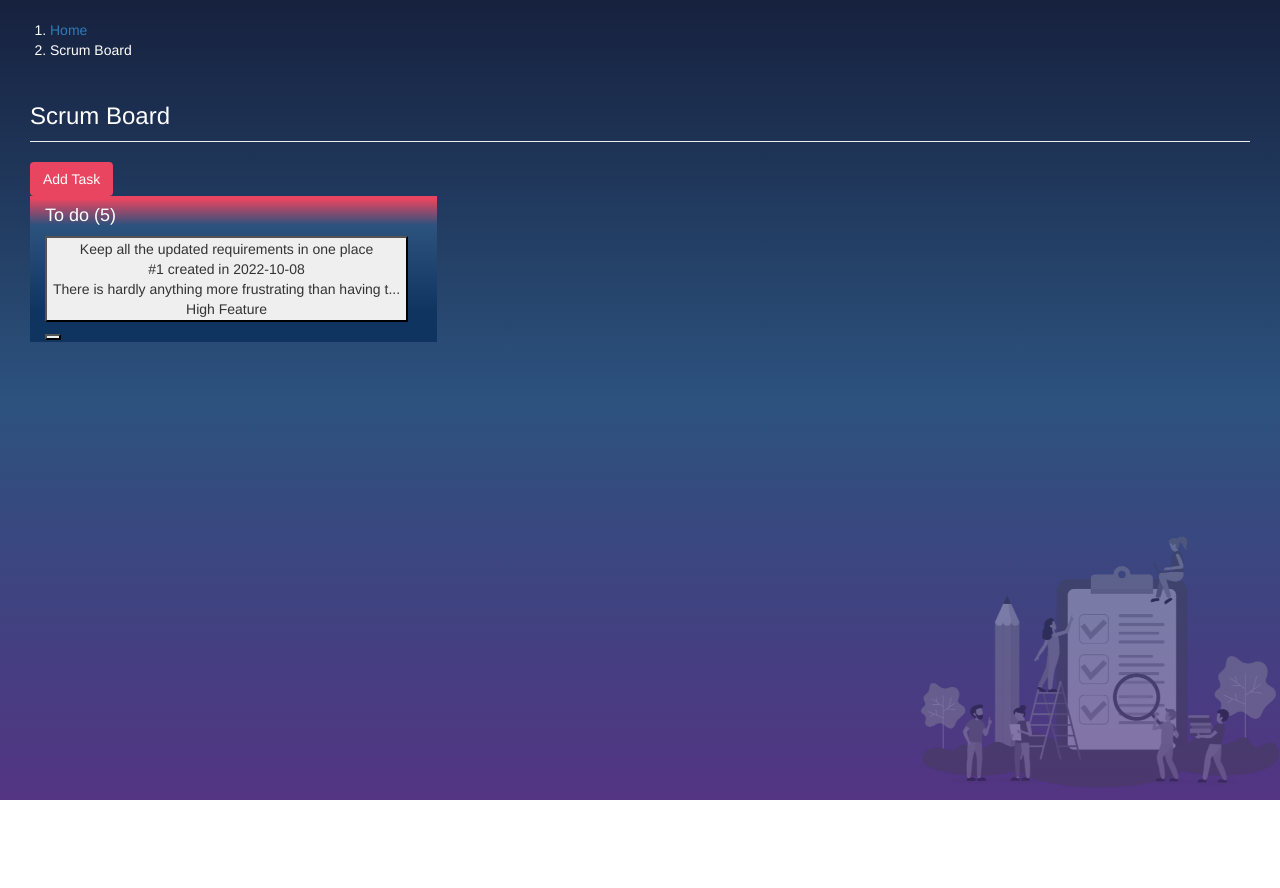
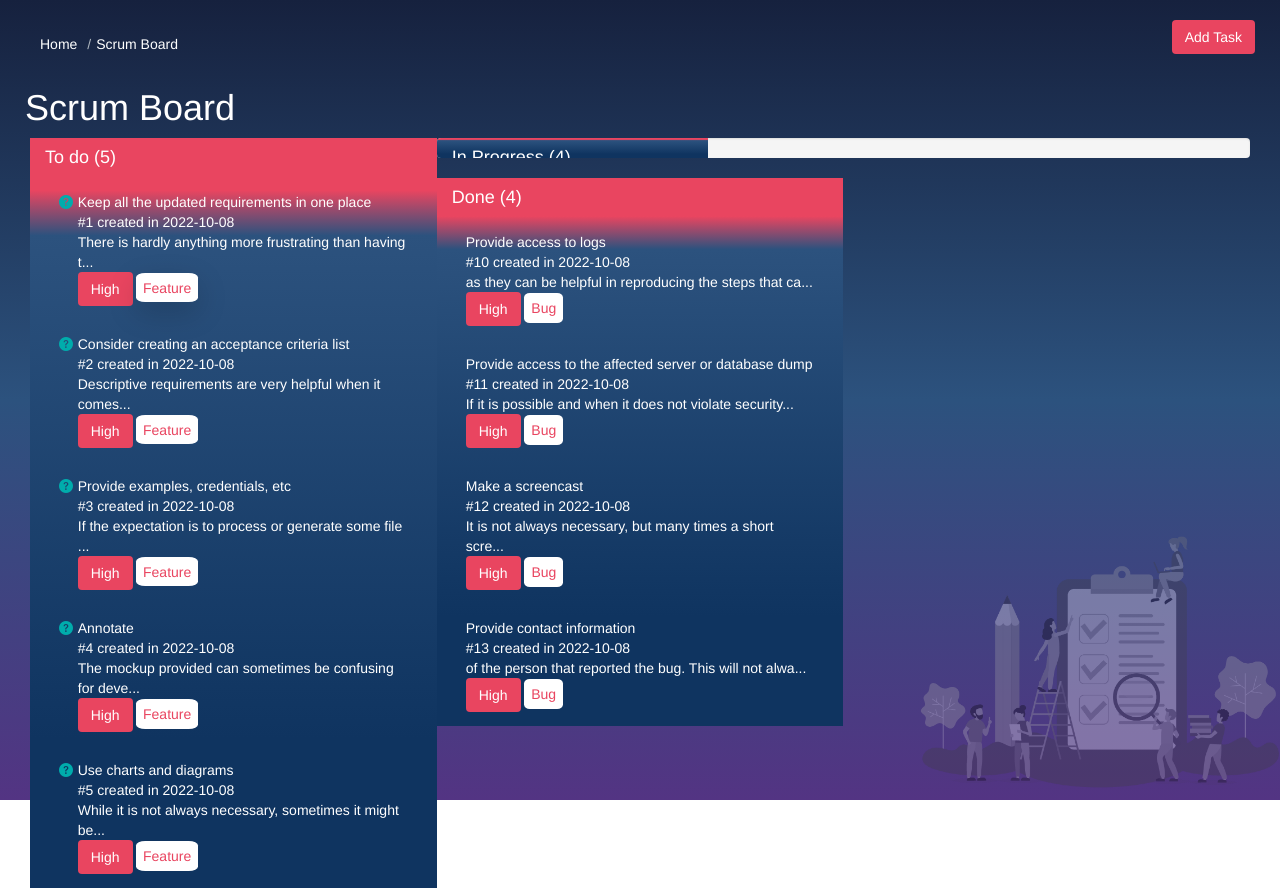
Before and after one commit to Ielmarzouqy/ScrumBoard, a plain HTML site: page starter/index.html in a window 1280 px wide. Before the commit the page ends 800 px from the top, so only its background shows below. Drawn offline with nearby package versions, Linux system fonts and the light colour scheme.

Commit message:
integration

```diff
--- a/starter/assets/css/style.css
+++ b/starter/assets/css/style.css
@@ -25,11 +25,29 @@ div h4 {
 .btn{
     color: white;
     background-color:#E94560;
-    /* justify-content: flex-end; */
-    align-self: flex-end;
+
+
+}
+.btn2{
+    color:#E94560;
+    background-color:white;
+    padding: 2%;
+    border-radius: 15%;
 
 }
 
 #grad2{
-    background-image: linear-gradient( #E94560 2% ,#2C527E 20%, #0F3460 80% );
+    background-image: linear-gradient( #E94560 7% ,#2C527E 13%, #0F3460 80% );
 }
+.task{
+    display:flex;
+}
+/* .done{
+    display: none;
+} */
+/* .progress{
+    display: none;
+} */
+ /*.BTTNS{
+    display: none;
+}*/
--- a/starter/index.html
+++ b/starter/index.html
@@ -16,6 +16,7 @@
 
 	<!-- link bootstrap -->
 	<link rel="stylesheet" href="https://maxcdn.bootstrapcdn.com/bootstrap/3.4.1/css/bootstrap.min.css">
+	<link rel="stylesheet" href="https://cdn.jsdelivr.net/npm/bootstrap-icons@1.5.0/font/bootstrap-icons.css" />
 	<script src="https://ajax.googleapis.com/ajax/libs/jquery/3.6.0/jquery.min.js"></script>
 	<script src="https://maxcdn.bootstrapcdn.com/bootstrap/3.4.1/js/bootstrap.min.js"></script>
 </head>
@@ -24,38 +25,43 @@
 	<!-- BEGIN #app -->
 	<div id="app" class="app-without-sidebar" >
 		<!-- BEGIN #content -->
-		<div id="content" class="app-content main-style" >
-			<div class=" " >
-				<div>
-					<ol class="" >
-						<li class=""><a href="javascript:;">Home</a></li>
-						<li class="">Scrum Board </li>
+		<div id="content" class="app-content main-style " >
+			<div class="row"  >
+				<div class="col-6 ">
+					<ol class="breadcrumb bg-none  " >
+						<li class="breadcrumb-item"><a class="text-white texte-decoration-none " href="javascript:;">Home</a></li>
+						<li class="breadcrumb-item active text-white ">Scrum Board </li>
 					</ol>
 					<!-- BEGIN page-header -->
-					<h1 class="page-header">
+					<h1 class="">
 						Scrum Board
 					</h1>
 					<!-- END page-header -->
 				</div>
 
-				<div class="">
+				<div class="col-6 text-end  ">
 					<button class="btn"><i class=""></i> Add Task</a>
 				</div>
 			</div>
 
-			<div id="grad2" class="col-sm-4">
+			<div id="grad2" class=" col-md-4 ">
+
+
+											<!--********* to do********-->
+
 				<div class="" >
 
-						<!-- <div class="col-sm-4" style="background-color: pink;">.col-sm-4</div> -->
 						<div class=""  >
-							<h4 class=" ">To do (<span id="to-do-tasks-count">5</span>)</h4>
+							<h4 class=" " >To do (<span id="to-do-tasks-count">5</span>)</h4>
 
 						</div>
-						<div class="" id="to-do-tasks">
+						<div class=" " id="to-do-tasks">
+
 							<!-- TO DO TASKS HERE -->
-							<button class="">
-								<div class="">
-									<i class=""></i>
+
+							<button class=" task text-white border-0 bg-none ps-3 text-start ms-2 p-4 " >
+								<div class=" ">
+									<i class="bi bi-question-circle-fill text-success me-2"></i>
 								</div>
 								<div class="">
 									<div class="">Keep all the updated requirements in one place</div>
@@ -64,16 +70,19 @@
 										<div class="" title="There is hardly anything more frustrating than having to look for current requirements in tens of comments under the actual description or having to decide which commenter is actually authorized to change the requirements. The goal here is to keep all the up-to-date requirements and details in the main/primary description of a task. Even though the information in comments may affect initial criteria, just update this primary description accordingly.">There is hardly anything more frustrating than having t...</div>
 									</div>
 									<div class="">
-										<span class="">High</span>
-										<span class="">Feature</span>
+										<span class="btn ">High</span>
+										<span class="btn2  shadow-lg ">Feature</span>
 									</div>
 								</div>
 							</button>
-							<button class="">
+												<div class="BTTNS">
+
+											<!--*********button 2********-->
+							<button class="task text-white border-0 bg-none ps-3 text-start ms-2 p-4">
 								<div class="">
-									<i class=""></i>
+									<i class="bi bi-question-circle-fill text-success me-2"></i>
 								</div>
-								 <!--  <div class="">
+								  <div class="">
 									   <div class="">Consider creating an acceptance criteria list</div>
 									<div class="">
 										<div class="">#2 created in 2022-10-08</div>
@@ -84,14 +93,15 @@
 						d) CSV downloaded includes following columns…">Descriptive requirements are very helpful when it comes...</div>
 									</div>
 									<div class="">
-										<span class="">High</span>
-										<span class="">Feature</span>
+										<span class="btn">High</span>
+										<span class="btn2">Feature</span>
 									</div>
 								</div>
 							</button>
-							<button class="">
+											<!--*********button 3********-->
+							<button class="task text-white border-0 bg-none ps-3 text-start ms-2 p-4">
 								<div class="">
-									<i class=""></i>
+									<i class="bi bi-question-circle-fill text-success me-2"></i>
 								</div>
 								<div class="">
 									<div class="">Provide examples, credentials, etc</div>
@@ -100,14 +110,15 @@
 										<div class="" title="If the expectation is to process or generate some file — attach an example of such a file. If the goal is to integrate what is being developed with some service, ensure your devs have access to this service and its documentation. This list could go on and on — the bottom line is — if there is something that our developer might make use of, try to foresee it and provide them with (access to) it.">If the expectation is to process or generate some file ...</div>
 									</div>
 									<div class="">
-										<span class="">High</span>
-										<span class="">Feature</span>
+										<span class="btn">High</span>
+										<span class="btn2">Feature</span>
 									</div>
 								</div>
 							</button>
-							<button class="">
+													<!--*********button 4	********-->
+							<button class="task text-white border-0 bg-none ps-3 text-start ms-2 p-4">
 								<div class="">
-									<i class=""></i>
+									<i class="bi bi-question-circle-fill text-success me-2"></i>
 								</div>
 								<div class="">
 									<div class="">Annotate</div>
@@ -116,14 +127,15 @@
 										<div class="" title="The mockup provided can sometimes be confusing for developers. Especially if it contains much more content than the scope of the task described. Drop a couple of arrows, outlines and annotations here and there to emphasize what are the important parts of the mockup from the task requirements perspective.">The mockup provided can sometimes be confusing for deve...</div>
 									</div>
 									<div class="">
-										<span class="">High</span>
-										<span class="">Feature</span>
+										<span class="btn">High</span>
+										<span class="btn2">Feature</span>
 									</div>
 								</div>
 							</button>
-							<button class="">
+												<!--*********button 5********-->
+							<button class="task text-white border-0 bg-none ps-3 text-start ms-2 p-4">
 								<div class="">
-									<i class=""></i>
+									<i class="bi bi-question-circle-fill text-success me-2"></i>
 								</div>
 								<div class="">
 									<div class="">Use charts and diagrams</div>
@@ -132,25 +144,39 @@
 										<div class="" title="While it is not always necessary, sometimes it might be beneficial to prepare a flowchart, a block diagram or some other kind of concept visualization that will render it easy for the developer to comprehend the task and its scope.">While it is not always necessary, sometimes it might be...</div>
 									</div>
 									<div class="">
-										<span class="">High</span>
-										<span class="">Feature</span>
+										<span class="btn">High</span>
+										<span class="btn2">Feature</span>
 									</div>
 								</div>
 							</button>
+													</div>
+							<!--- *************************end button*************************-->
 						</div>
 					</div>
-				</div>  -->
-				<!--<div class="col-sm-4" style="background-color:aqua;">
+				</div>
+
+
+				         <!--**********end to do *********-->
+
+							<!--******** start in progress *******-->
+							<div class="progress">
+
+				<div   id="grad2" class="col-md-4 " >
 					<div class="">
-						<div class="" style="background-color: lavender;">
+						<div class="" >
 							<h4 class=" " >In Progress (<span id="in-progress-tasks-count">4</span>)</h4>
 
 						</div>
-						<div class="" id="in-progress-tasks">  -->
+						<div class="" id="in-progress-tasks">
+
+
+
 							<!-- IN PROGRESS TASKS HERE -->
-							 <!--<button class="">
+
+
+							 <button class="task text-white border-0 bg-none ps-3 text-start ms-2 p-4">
 								<div class="">
-									<i class=""></i>
+									<i class="bi bi-arrow-counterclockwise"></i>
 								</div>
 								<div class="">
 									<div class="">Describe steps to reproduce an issue</div>
@@ -159,14 +185,14 @@
 										<div class="" title="including as many details as possible.">including as many details as possible.</div>
 									</div>
 									<div class="">
-										<span class="">High</span>
-										<span class="">Bug</span>
+										<span class="btn">High</span>
+										<span class="btn2">Bug</span>
 									</div>
 								</div>
 							</button>
-							<button class="">
+							<button class="task text-white border-0 bg-none ps-3 text-start ms-2 p-4">
 								<div class="">
-									<i class=""></i>
+									<i class="bi bi-arrow-counterclockwise"></i>
 								</div>
 								<div class="">
 									<div class="">Provide access</div>
@@ -175,14 +201,14 @@
 										<div class="" title="to the affected account and services if possible. It might be hard to reproduce the exact environment on a local machine.">to the affected account and services if possible. It mi...</div>
 									</div>
 									<div class="">
-										<span class="">High</span>
-										<span class="">Bug</span>
+										<span class="btn">High</span>
+										<span class="btn2">Bug</span>
 									</div>
 								</div>
 							</button>
-							<button class="">
+							<button class="task text-white border-0 bg-none ps-3 text-start ms-2 p-4">
 								<div class="">
-									<i class=""></i>
+									<i class="bi bi-arrow-counterclockwise"></i>
 								</div>
 								<div class="">
 									<div class="">Provide environment information</div>
@@ -191,14 +217,14 @@
 										<div class="" title="i.e., browser version, operating system version etc. Sometimes a list of installed browser plugins and extensions might be helpful as well.">i.e., browser version, operating system version etc. So...</div>
 									</div>
 									<div class="">
-										<span class="">High</span>
-										<span class="">Bug</span>
+										<span class="btn">High</span>
+										<span class="btn2">Bug</span>
 									</div>
 								</div>
 							</button>
-							<button class="">
+							<button class="task text-white border-0 bg-none ps-3 text-start ms-2 p-4">
 								<div class="">
-									<i class=""></i>
+									<i class="bi bi-arrow-counterclockwise"></i>
 								</div>
 								<div class="">
 									<div class="">Provide a link to an exception and/or a stack trace</div>
@@ -207,23 +233,30 @@
 										<div class="" title="as investigating those is usually the first step to take in resolving the problem.">as investigating those is usually the first step to tak...</div>
 									</div>
 									<div class="">
-										<span class="">High</span>
-										<span class="">Bug</span>
+										<span class="btn">High</span>
+										<span class="btn2">Bug</span>
 									</div>
 								</div>
 							</button>
 						</div>
 					</div>
 				</div>
-				<div class="col-sm-4" style="background-color:aqua;">
+											<!--********** end in progress*********-->
+
+											</div>
+											<!--********** start done*************-->
+											<div class="done">
+
+				<div id="grad2" class="col-md-4  " >
+
 					<div class="">
-						<div class="" style="background-color: lavender;">
+						<div class="" >
 							<h4 class=" " >Done (<span id="done-tasks-count">4</span>)</h4>
 
 						</div>
-						<div class=" " id="done-tasks">  -->
+						<div class=" " id="done-tasks">
 							<!-- DONE TASKS HERE -->
-						<!--	<button class="">
+							<button class="task text-white border-0 bg-none ps-3 text-start ms-2 p-4">
 								<div class="">
 									<i class=""></i>
 								</div>
@@ -234,12 +267,12 @@
 										<div class="" title="as they can be helpful in reproducing the steps that caused the problem in the first place.">as they can be helpful in reproducing the steps that ca...</div>
 									</div>
 									<div class="">
-										<span class="">High</span>
-										<span class="">Bug</span>
+										<span class="btn">High</span>
+										<span class="btn2">Bug</span>
 									</div>
 								</div>
 							</button>
-							<button class="">
+							<button class="task text-white border-0 bg-none ps-3 text-start ms-2 p-4">
 								<div class="">
 									<i class=""></i>
 								</div>
@@ -250,12 +283,12 @@
 										<div class="" title="If it is possible and when it does not violate security policies, it is usually helpful for the developer to access the original data that might have played a role in the problem.">If it is possible and when it does not violate security...</div>
 									</div>
 									<div class="">
-										<span class="">High</span>
-										<span class="">Bug</span>
+										<span class="btn">High</span>
+										<span class="btn2">Bug</span>
 									</div>
 								</div>
 							</button>
-							<button class="">
+							<button class="task text-white border-0 bg-none ps-3 text-start ms-2 p-4">
 								<div class="">
 									<i class=""></i>
 								</div>
@@ -266,12 +299,12 @@
 										<div class="" title="It is not always necessary, but many times a short screencast (or at least a screenshot) says more than a thousand words. While working on MacOS you can use QuickTime Player for the purpose but there are plenty of tools available for other operating systems as well.">It is not always necessary, but many times a short scre...</div>
 									</div>
 									<div class="">
-										<span class="">High</span>
-										<span class="">Bug</span>
+										<span class="btn">High</span>
+										<span class="btn2">Bug</span>
 									</div>
 								</div>
 							</button>
-							<button  class="">
+							<button  class="task text-white border-0 bg-none ps-3 text-start ms-2 p-4">
 								<div class="">
 									<i class=""></i>
 								</div>
@@ -282,16 +315,18 @@
 										<div class="" title="of the person that reported the bug. This will not always be possible, but in some cases it might be advantageous and most effective if a developer can have a chat with a person that actually experienced the bug, especially if the steps to reproduce a problem are not deterministic.">of the person that reported the bug. This will not alwa...</div>
 									</div>
 									<div class="">
-										<span class="">High</span>
-										<span class="">Bug</span>
+										<span class="btn">High</span>
+										<span class="btn2">Bug</span>
 									</div>
 								</div>
 							</button>
 						</div>
 					</div>
 				</div>
+
+										</div><!--********* end  done******-->
 			</div>
-		</div> -->
+		</div>
 		<!-- END #content -->
 
 
```
